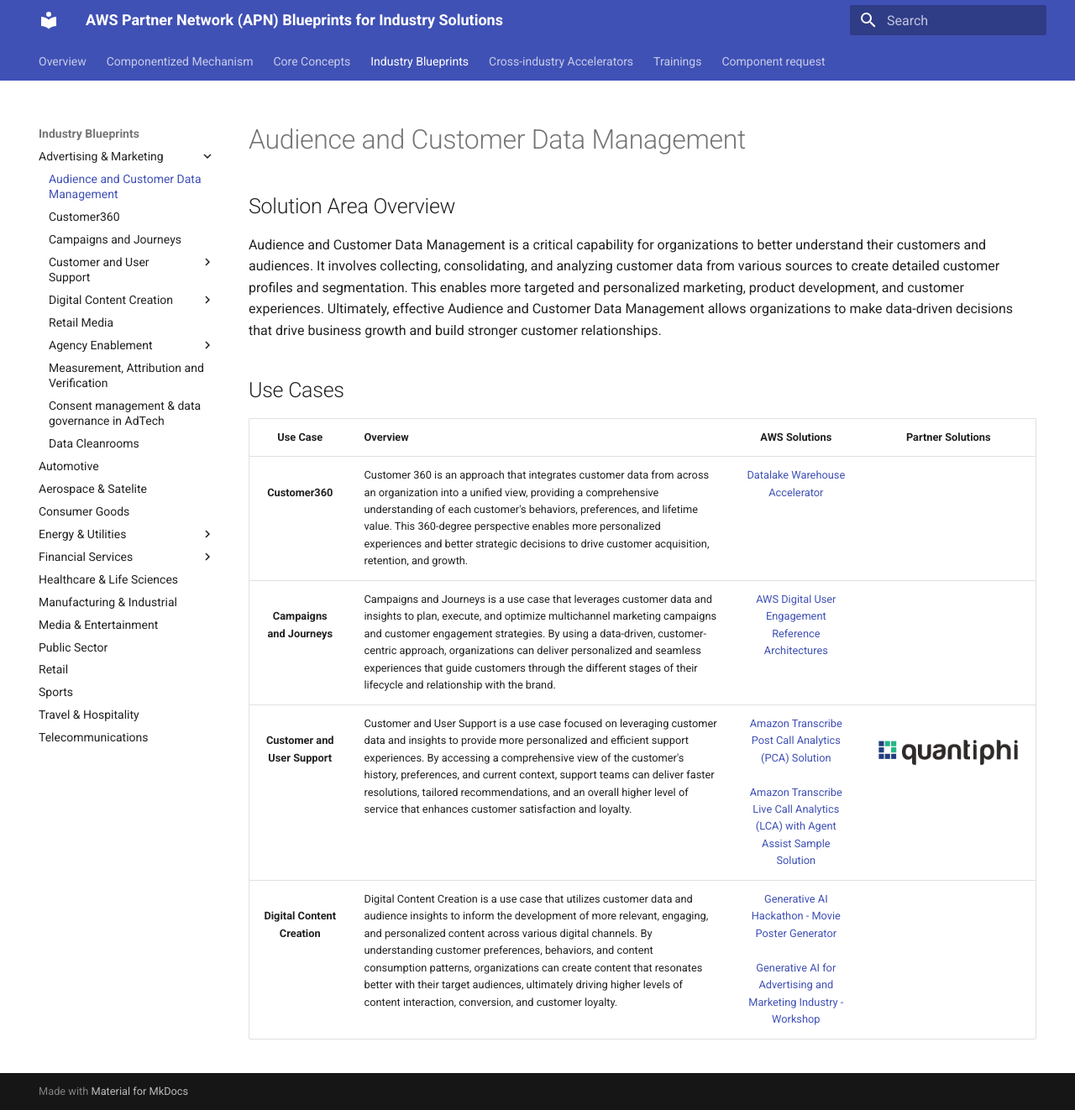
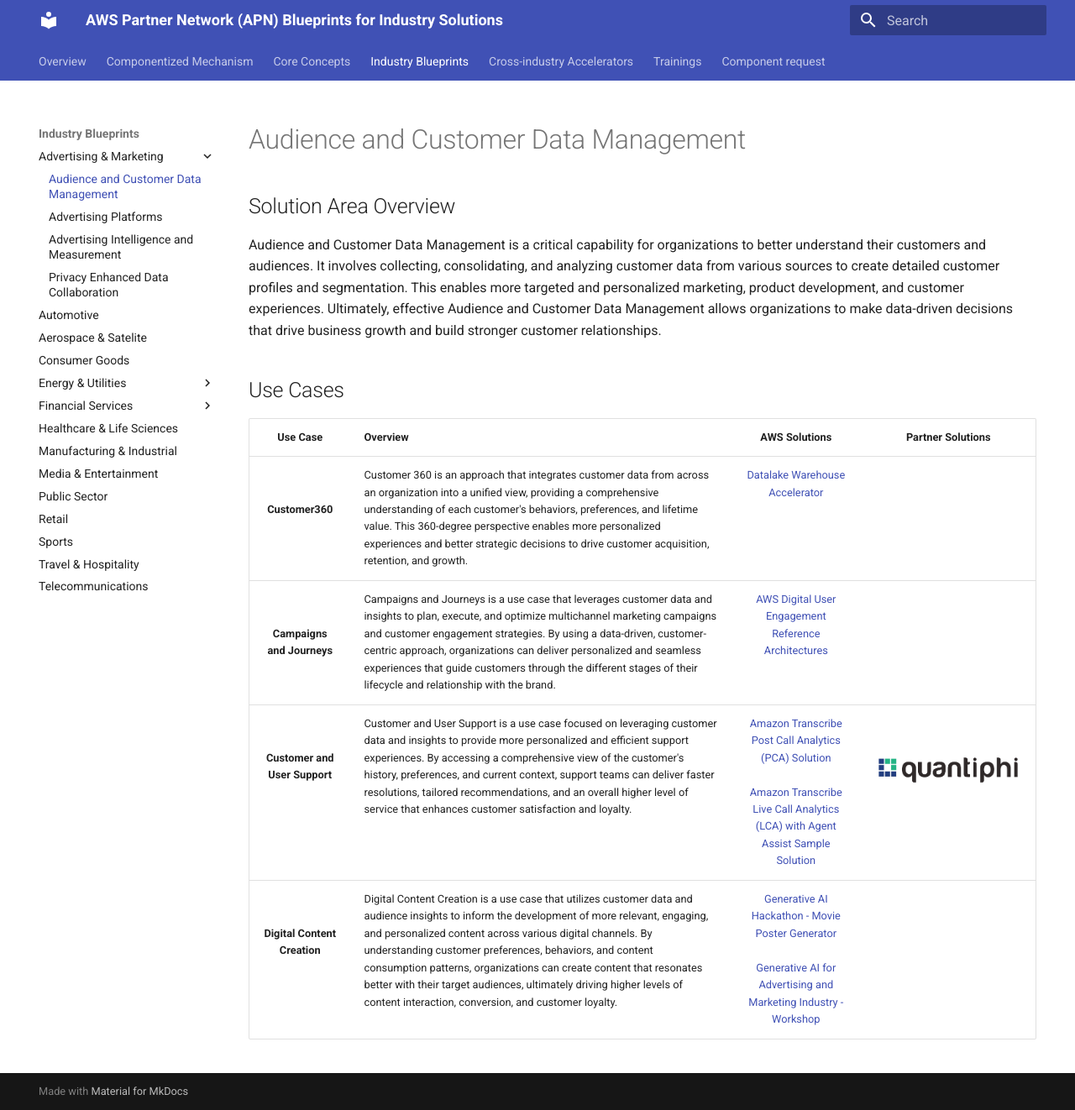
Before and after one commit to aws-samples/apn-blueprints-for-industry-solutions, an MkDocs documentation site: the page built from docs/SolutionArea/AudienceAndCustomerDataManagement/AudienceAndCustomerDataManagement.md, in a window 1280 px wide and 1322 px high. Shown: the whole window at 84% size. Built offline with MkDocs 1.6.1 and Material for MkDocs 9.7.7, drawn with Linux system fonts in a browser that asks for light colours.

Commit message:
adding all solution area pages for Advertising and Marketing

```diff
--- a/docs/SolutionArea/AudienceAndCustomerDataManagement/AudienceAndCustomerDataManagement.md
+++ b/docs/SolutionArea/AudienceAndCustomerDataManagement/AudienceAndCustomerDataManagement.md
@@ -13,7 +13,7 @@
 
 | Use Case | Overview | AWS Solutions | Partner Solutions |
 | :---: | --- | :---: | :---: |
-| <br />**Customer360** | Customer 360 is an approach that integrates customer data from across an organization into a unified view, providing a comprehensive understanding of each customer's behaviors, preferences, and lifetime value. This 360-degree perspective enables more personalized experiences and better strategic decisions to drive customer acquisition, retention, and growth. | [Datalake Warehouse Accelerator](https://github.com/aws-samples/apn-blueprints-for-industry-solutions/tree/main/blueprints/datalake-warehouse-c360) | |
-| <br />**Campaigns and Journeys** | Campaigns and Journeys is a use case that leverages customer data and insights to plan, execute, and optimize multichannel marketing campaigns and customer engagement strategies. By using a data-driven, customer-centric approach, organizations can deliver personalized and seamless experiences that guide customers through the different stages of their lifecycle and relationship with the brand. | [AWS Digital User Engagement Reference Architectures](https://github.com/aws-samples/communication-developer-services-reference-architectures) | |
-| <br />**Customer and User Support** | Customer and User Support is a use case focused on leveraging customer data and insights to provide more personalized and efficient support experiences. By accessing a comprehensive view of the customer's history, preferences, and current context, support teams can deliver faster resolutions, tailored recommendations, and an overall higher level of service that enhances customer satisfaction and loyalty. | [Amazon Transcribe Post Call Analytics (PCA) Solution](https://github.com/aws-samples/amazon-transcribe-post-call-analytics) <br /><br /> [Amazon Transcribe Live Call Analytics (LCA) with Agent Assist Sample Solution](https://github.com/aws-samples/amazon-transcribe-live-call-analytics) | <br />[![quantiphi](./quantiphi-logo.png)](https://quantiphi.com/case-studies/real-time-call-center-analytics/) |
-| <br />**Digital Content Creation** | Digital Content Creation is a use case that utilizes customer data and audience insights to inform the development of more relevant, engaging, and personalized content across various digital channels. By understanding customer preferences, behaviors, and content consumption patterns, organizations can create content that resonates better with their target audiences, ultimately driving higher levels of content interaction, conversion, and customer loyalty. | [Generative AI Hackathon - Movie Poster Generator](https://github.com/cloudbennett/generative-ai-sagemaker-cdk-demo/tree/main) <br /><br /> [Generative AI for Advertising and Marketing Industry - Workshop](https://catalog.workshops.aws/genai-advertising-marketing/en-US) | |
+| <br /><br />**Customer360** | Customer 360 is an approach that integrates customer data from across an organization into a unified view, providing a comprehensive understanding of each customer's behaviors, preferences, and lifetime value. This 360-degree perspective enables more personalized experiences and better strategic decisions to drive customer acquisition, retention, and growth. | [Datalake Warehouse Accelerator](https://github.com/aws-samples/apn-blueprints-for-industry-solutions/tree/main/blueprints/datalake-warehouse-c360) | |
+| <br /><br />**Campaigns and Journeys** | Campaigns and Journeys is a use case that leverages customer data and insights to plan, execute, and optimize multichannel marketing campaigns and customer engagement strategies. By using a data-driven, customer-centric approach, organizations can deliver personalized and seamless experiences that guide customers through the different stages of their lifecycle and relationship with the brand. | [AWS Digital User Engagement Reference Architectures](https://github.com/aws-samples/communication-developer-services-reference-architectures) | |
+| <br /><br />**Customer and User Support** | Customer and User Support is a use case focused on leveraging customer data and insights to provide more personalized and efficient support experiences. By accessing a comprehensive view of the customer's history, preferences, and current context, support teams can deliver faster resolutions, tailored recommendations, and an overall higher level of service that enhances customer satisfaction and loyalty. | [Amazon Transcribe Post Call Analytics (PCA) Solution](https://github.com/aws-samples/amazon-transcribe-post-call-analytics) <br /><br /> [Amazon Transcribe Live Call Analytics (LCA) with Agent Assist Sample Solution](https://github.com/aws-samples/amazon-transcribe-live-call-analytics) | <br /><br />[![quantiphi](./quantiphi-logo.png)](https://quantiphi.com/case-studies/real-time-call-center-analytics/) |
+| <br /><br />**Digital Content Creation** | Digital Content Creation is a use case that utilizes customer data and audience insights to inform the development of more relevant, engaging, and personalized content across various digital channels. By understanding customer preferences, behaviors, and content consumption patterns, organizations can create content that resonates better with their target audiences, ultimately driving higher levels of content interaction, conversion, and customer loyalty. | [Generative AI Hackathon - Movie Poster Generator](https://github.com/cloudbennett/generative-ai-sagemaker-cdk-demo/tree/main) <br /><br /> [Generative AI for Advertising and Marketing Industry - Workshop](https://catalog.workshops.aws/genai-advertising-marketing/en-US) | |
--- a/mkdocs.yml
+++ b/mkdocs.yml
@@ -12,22 +12,9 @@
   - Industry Blueprints:
     - Advertising & Marketing:
       - Audience and Customer Data Management: 'SolutionArea/AudienceAndCustomerDataManagement/AudienceAndCustomerDataManagement.md'
-      - Customer360: 'https://github.com/aws-samples/aws-industry-blueprints-for-data-and-ai/tree/main/blueprints/datalake-warehouse-c360'
-      - Campaigns and Journeys: 'https://github.com/aws-samples/communication-developer-services-reference-architectures'
-      - Customer and User Support:
-        - Amazon Transcribe Post Call Analytics (PCA) Solution: 'https://github.com/aws-samples/amazon-transcribe-post-call-analytics'
-        - Quantiphi Real-Time Call Center Analytics: 'https://quantiphi.com/case-studies/real-time-call-center-analytics/'
-        - Amazon Transcribe Live Call Analytics (LCA) with Agent Assist Sample Solution: 'https://github.com/aws-samples/amazon-transcribe-live-call-analytics'
-      - Digital Content Creation:
-        - Generative AI for Advertising and Marketing Industry: 'https://catalog.workshops.aws/genai-advertising-marketing/en-US'
-        - Generative AI Movie Poster Generator: 'https://github.com/cloudbennett/generative-ai-sagemaker-cdk-demo/tree/main'
-      - Retail Media: 'https://github.com/aws-samples/retail-demo-store'
-      - Agency Enablement:
-        - Guidance for Implementing Google Privacy Sandbox Key/Value Service on AWS: 'https://aws.amazon.com/solutions/guidance/implementing-google-privacy-sandbox-key-value-service-on-aws/'
-        - Guidance for Advertising Agency Planning Management on AWS: 'https://aws.amazon.com/solutions/guidance/advertising-agency-planning-management-on-aws/'
-      - Measurement, Attribution and Verification: 'https://aws.amazon.com/solutions/implementations/amazon-marketing-cloud-uploader-from-aws/?did=sl_card&trk=sl_card'
-      - Consent management & data governance in AdTech: 'https://catalog.us-east-1.prod.workshops.aws/workshops/1bf9302a-862c-4e21-9e45-c81fa055643b/en-US'
-      - Data Cleanrooms: 'https://github.com/aws-solutions/data-connectors-for-aws-clean-rooms'
+      - Advertising Platforms: 'SolutionArea/AdvertisingPlatforms/AdvertisingPlatforms.md'
+      - Advertising Intelligence and Measurement: 'SolutionArea/AdvertisingIntelligenceAndMeasurement/AdvertisingIntelligenceAndMeasurement.md'
+      - Privacy Enhanced Data Collaboration: 'SolutionArea/Privacy Enhanced Data Collaboration/PrivacyEnhancedDataCollaboration.md'
     - Automotive: 'comingsoon1.md'
     - Aerospace & Satelite: 'comingsoon2.md'
     - Consumer Goods: 'comingsoon3.md'
```
Also changed, not shown: docs/SolutionArea/AdvertisingIntelligenceAndMeasurement/AdvertisingIntelligenceAndMeasurement.md (added, +16 -0 lines), docs/SolutionArea/AdvertisingPlatforms/AdvertisingPlatforms.md (added, +18 -0 lines), docs/SolutionArea/Privacy Enhanced Data Collaboration/PrivacyEnhancedDataCollaboration.md (added, +17 -0 lines), docs/SolutionArea/AdvertisingPlatforms/actioniq.png (added), docs/SolutionArea/AdvertisingPlatforms/databricks.png (added), 1 other file.
